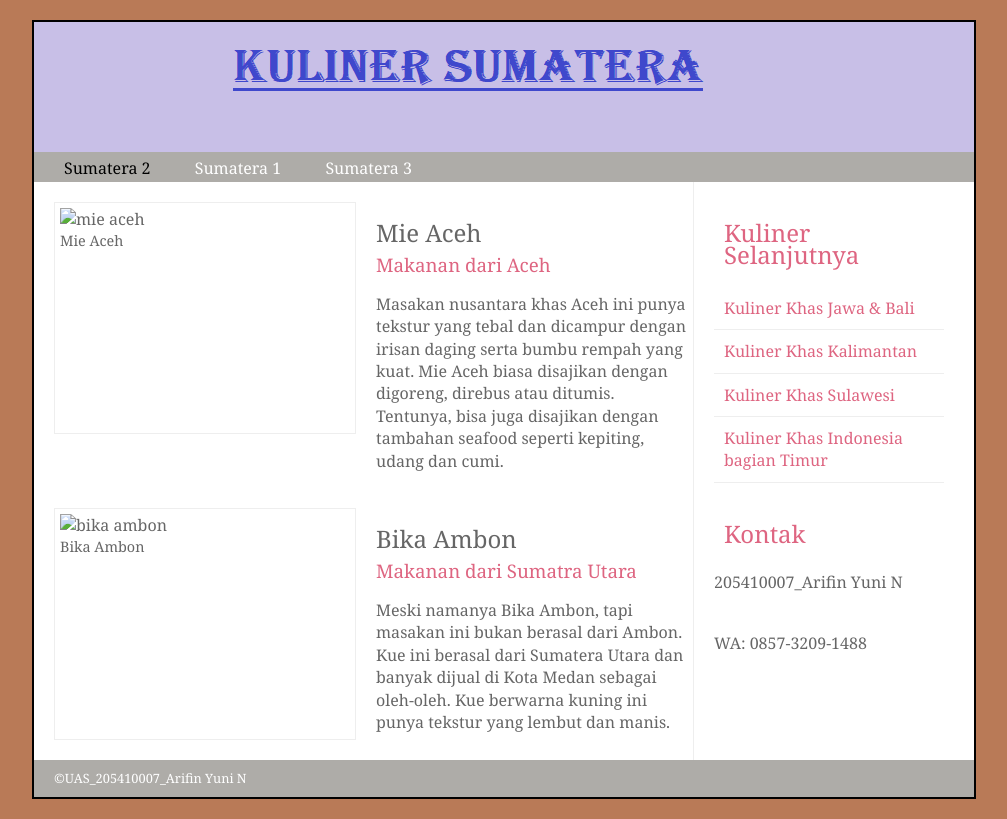
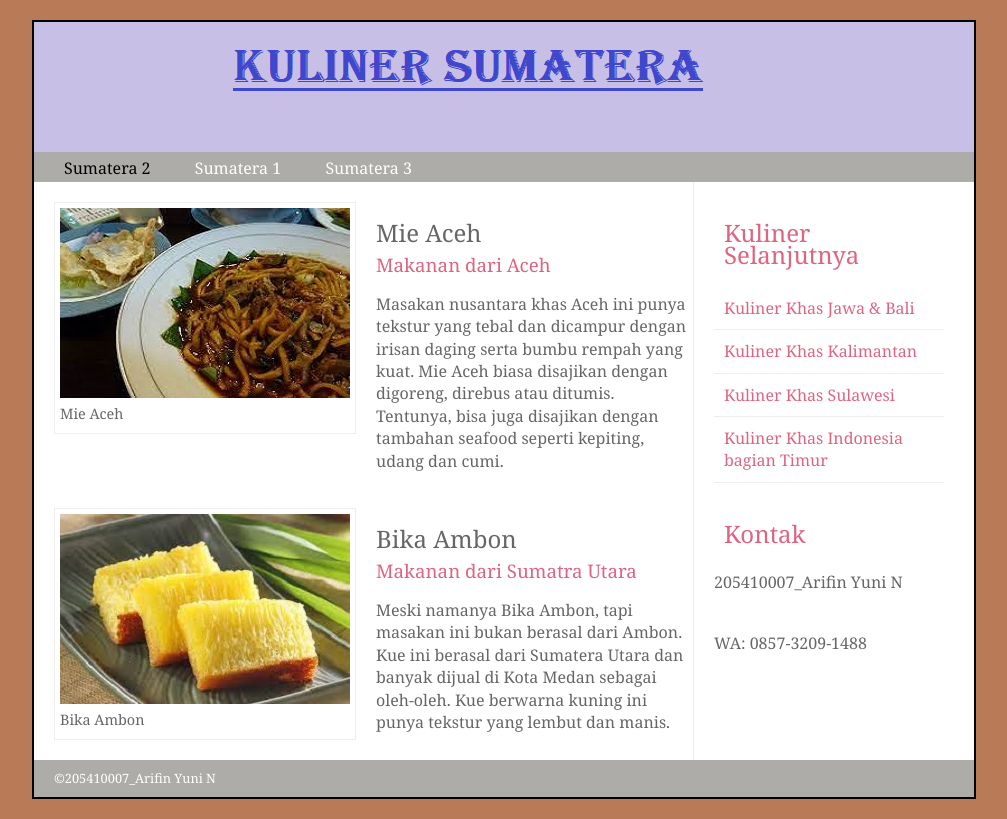
Before and after one commit to ArifinYuniN/ArifinYuniN.github.io, a plain HTML site: page sumatera2.html in a window 1280 px wide. Shown: the whole page, without its empty margins (136-1143 px from the left). Drawn offline with Linux system fonts and the light colour scheme.

Commit message:
Update sumatera2.html

```diff
--- a/sumatera2.html
+++ b/sumatera2.html
@@ -21,7 +21,7 @@
         <section class="utama">
             <article>
                 <figure>
-                    <img src="images/mie aceh.jpg" alt="mie aceh" />
+                    <img src="mie aceh.jpg" alt="mie aceh" />
                     <figcaption>Mie Aceh</figcaption>
                 </figure>
                 <hgroup>
@@ -34,7 +34,7 @@
             </article>
             <article>
                 <figure>
-                    <img src="images/bika ambon.jpg" alt="bika ambon" />
+                    <img src="bika ambon.jpg" alt="bika ambon" />
                     <figcaption>Bika Ambon</figcaption>
                 </figure>
                 <hgroup>
@@ -61,7 +61,7 @@
             </section>
         </aside>
         <footer>
-            &copy;UAS_205410007_Arifin Yuni N
+            &copy;205410007_Arifin Yuni N
         </footer>
     </div>
 </body>
```
